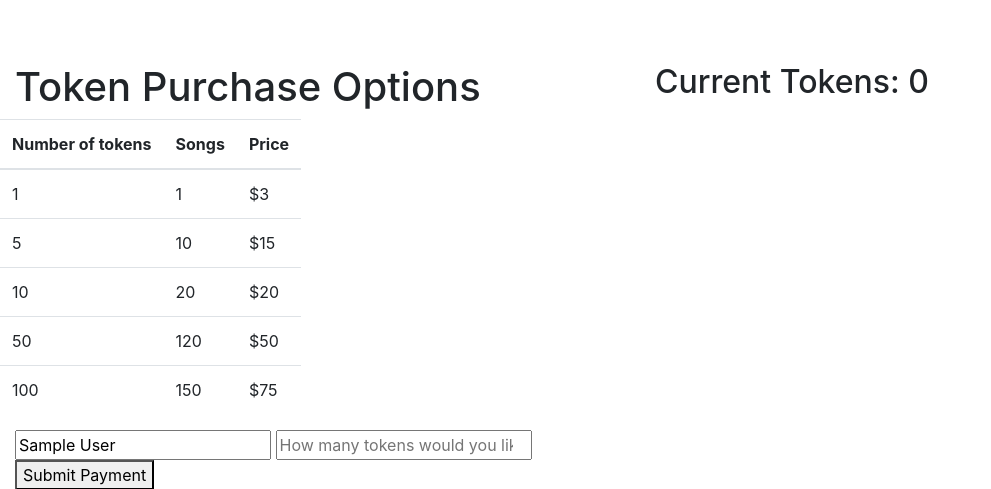
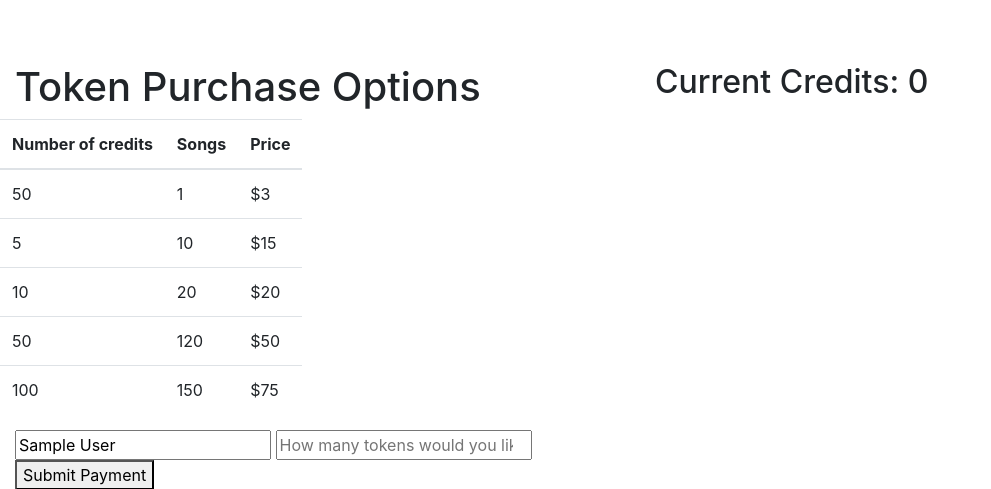
Before and after one commit to gaboc4/analog_collective, a Flask app: page /shop/ in a window 1280 px wide. Shown: the part 76-565 px from the top of the page, without its empty margins (0-991 px from the left). Run offline with Flask 2, Linux system fonts and the light colour scheme; the visitor is signed in with stand-in values (Sample User, id 1); data comes from the database, SQL or seed files in the repository; some libraries are stand-ins or nearby versions.

Commit message:
adding confirmation for adding to playlist and changed tokens to credits

```diff
--- a/project/main.py
+++ b/project/main.py
@@ -14,7 +14,7 @@ from .helpers import refresh_access_token, get_access_and_refresh, \
 
 main = Blueprint('main', __name__)
 
-tokens_info = "These tokens represent how much money you have put into the " \
+credits_info = "These tokens represent how much money you have put into the " \
               "platform in order to add your songs to a playlist. " \
               "You can add more to your account from the Store page!"
 
@@ -134,8 +134,8 @@ def artist_profile():
     return render_template('artist_profile.html',
                            user_name=user.first_name,
                            tracks=get_curr_artist_tracks(user.id),
-                           user_tokens=user.tokens if user.tokens is not None else 0,
-                           tokens_info=tokens_info,
+                           user_credits=user.credits if user.credits is not None else 0,
+                           credits_info=credits_info,
                            related_artists=get_curr_sim_artists(user.id, sp))
 
 
@@ -152,11 +152,11 @@ def artist_song():
     sp = spotipy.Spotify(auth=access_token)
 
     if request.form.get('payment_success'):
-        return render_template('artist_profile.html', pmnt=True,
+        return render_template('artist_profile.html',
                                user_name=user.first_name,
                                tracks=get_curr_artist_tracks(user.id),
-                               user_tokens=user.tokens if user.tokens is not None else 0,
-                               tokens_info=tokens_info,
+                               user_credits=user.credits if user.credits is not None else 0,
+                               credits_info=credits_info,
                                related_artists=get_curr_sim_artists(user.id, sp))
 
     song_uri = request.form.get('song_uri')
@@ -173,14 +173,14 @@ def artist_song():
     except spotipy.client.SpotifyException as e:
         return render_template('artist_profile.html',
                                user_name=user.first_name,
-                               user_tokens=user.tokens if user.tokens is not None else 0,
-                               tokens_info=tokens_info,
+                               user_credits=user.credits if user.credits is not None else 0,
+                               credits_info=credits_info,
                                tracks=get_curr_artist_tracks(user.id),
                                related_artists=get_curr_sim_artists(user.id, sp),
                                exception="There was an issue retrieving your \
-									requested track from Spotify, please \
-									check your URI, make sure it is a track \
-									link not an album one and try again")
+                                            requested track from Spotify, please \
+                                            check your URI, make sure it is a track \
+                                            link not an album one and try again")
 
     song_artist_name = song_details['artists'][0]['name']
     song_artist_uri = song_details['artists'][0]['uri']
@@ -191,13 +191,13 @@ def artist_song():
     except spotipy.client.SpotifyException as e:
         return render_template('artist_profile.html',
                                user_name=user.first_name,
-                               user_tokens=user.tokens if user.tokens is not None else 0,
-                               tokens_info=tokens_info,
+                               user_credits=user.credits if user.credits is not None else 0,
+                               credits_info=credits_info,
                                tracks=get_curr_artist_tracks(user.id),
                                related_artists=get_curr_sim_artists(user.id, sp),
                                exception="There was an issue retrieving your \
-									similar artrists from Spotify, please make \
-									sure your URIs are correct and try again.")
+                                            similar artrists from Spotify, please make \
+                                            sure your URIs are correct and try again.")
 
     genres = [artist['genres'] for artist in all_artists]
     genres = [genre for sublist in genres for genre in sublist]
@@ -238,6 +238,6 @@ def artist_song():
                            tracks=get_curr_artist_tracks(user.id),
                            related_artists=get_curr_sim_artists(user.id, sp),
                            user_name=user.first_name,
-                           tokens_info=tokens_info,
+                           credits_info=credits_info,
                            playlist_dict=similar_playlists,
-                           user_tokens=user.tokens if user.tokens is not None else 0)
+                           user_credits=user.credits if user.credits is not None else 0)
--- a/project/payment.py
+++ b/project/payment.py
@@ -3,7 +3,6 @@ from flask_login import login_required, current_user
 from .models import Users, PlaylistDetails, SpotifyToken, ArtistsInPlaylist, \
     ArtistTracks, SimilarArtists
 from . import db
-from .main import tokens_info
 from .helpers import refresh_access_token, \
     get_curr_sim_artists, get_curr_artist_tracks
 import spotipy
@@ -21,10 +20,10 @@ stripe.api_key = os.environ['STRIPE_KEY']
 @login_required
 def submit_payment():
     user = Users.query.filter_by(email=current_user.email).first()
-    tokens = user.tokens if user.tokens is not None else 0
+    credits = user.credits if user.credits is not None else 0
     if request.method == 'GET':
         return render_template('shop.html',
-                               tokens=tokens, error='',
+                               tokens=credits, error='',
                                user_name=user.first_name + " " + user.last_name)
     elif request.method == "POST":
         data = request.get_json()
@@ -45,7 +44,7 @@ def submit_payment():
 def generate_response(intent, price):
     if intent.status == 'succeeded':
         user = Users.query.filter_by(email=current_user.email).first()
-        user.tokens = price / 10
+        user.credits = price / 10
         db.session.commit()
         return json.dumps({'sucess': True}), 200
     else:
--- a/project/static/scripts.js
+++ b/project/static/scripts.js
@@ -3,6 +3,8 @@ $(function () {
   })
 
 $(document).ready(function() {
+console.log('here');
+
     var table = $('#similarPlaylists').DataTable( {
         dom: 'Bfrtip',
         select: {
@@ -12,35 +14,25 @@ $(document).ready(function() {
         searching: false,
         buttons: [
             {
-                text: 'Get selected data',
+                text: 'Add song to playlist',
                 action: function () {
-                    console.log(table.rows( { selected: true } ).data());
+                    console.log(table.rows( { selected: true } ).data()[0][0]);
+
+
+//                      var txt;
+                      if (confirm("Press a button!")) {
+                        txt = "You pressed OK!";
+                      } else {
+                        txt = "You pressed Cancel!";
+                      }
+//                      document.getElementById("demo").innerHTML = txt;
+
                 }
             }
         ]
     } );
-} );
+    table.column( 0 ).visible( false );
 
-// $(document).ready(function() {
-//     var table = $('#tokenOptions').DataTable( {
-//         dom: 'Bfrtip',
-//         select: {
-//           style: 'single'
-//         },
-//         paging: false,
-//         searching: false,
-//         buttons: [
-//             {
-//                 text: 'Add tokens to account',
-//                 action: function () {
-//                     console.log(table.rows( { selected: true } ).data());
-//                 }
-//             }
-//         ]
-//     } );
-// } );
-
-$(document).ready(function() {
   if ($(".shopPage")[0]) {
     var stripe = Stripe('pk_test_jdpZ0e0VuV3QPYHePcK21chZ0033T1alyY');
 
--- a/project/templates/shop.html
+++ b/project/templates/shop.html
@@ -7,7 +7,7 @@
       <h1>Token Purchase Options</h1>
     </div>
     <div class="col-sm-6">
-      <h2 class="title">Current Tokens: {{tokens}}</h2>
+      <h2 class="title">Current Credits: {{tokens}}</h2>
     </div>
   </div>
 
@@ -16,14 +16,14 @@
     <table class="table table-in-card">
       <thead>
         <tr>
-          <th scope="col">Number of tokens</th>
+          <th scope="col">Number of credits</th>
           <th scope="col">Songs</th>
           <th scope="col">Price</th>
         </tr>
       </thead>
       <tbody>
         <tr>
-          <td scope="row">1</td>
+          <td scope="row">50</td>
           <td>1</td>
           <td>$3</td>
         </tr>
```
Also changed, not shown: project/models.py (+13 -5 lines), project/templates/artist_profile.html (+21 -20 lines).
